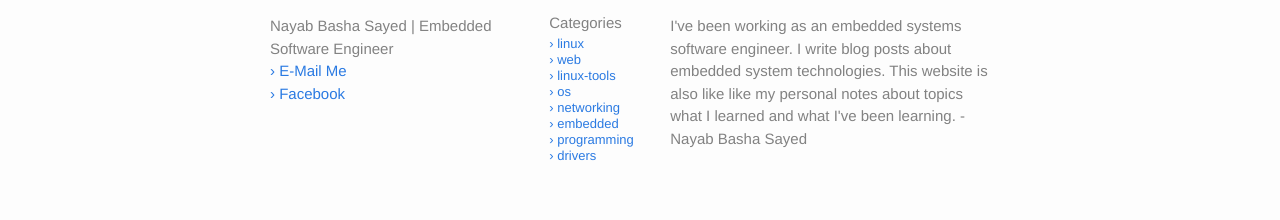
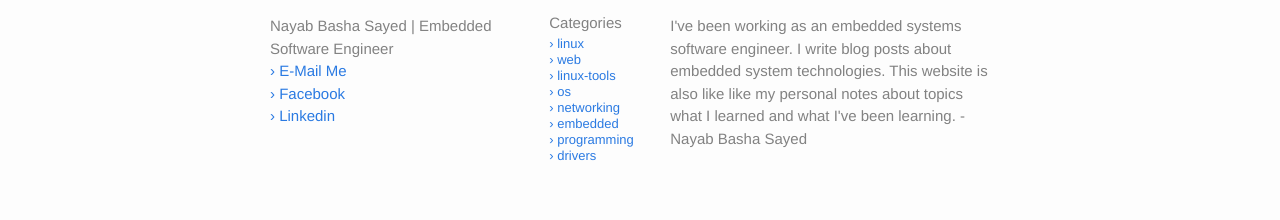
Before and after one commit to itsnayabsd/website, a Jekyll site: the page built from index.md, in a window 1280 px wide. Shown: the part 750-970 px from the top of the page. Built offline with Jekyll 4.4.1, drawn with Linux system fonts in a browser that asks for light colours; a script that is not in the unit is left out.

Commit message:
Added linkedin link to footer

```diff
--- a/_includes/footer.html
+++ b/_includes/footer.html
@@ -13,6 +13,7 @@
             {% if site.email %}
             <li><a href="mailto:{{ site.email }}">E-Mail Me</a></li>
             <li><a href="https://www.facebook.com/nayabbashasayed">Facebook</a></li>
+            <li><a href="https://in.linkedin.com/in/nayabsd">Linkedin</a></li>
             {% endif %}
         </ul>
       </div>
```
